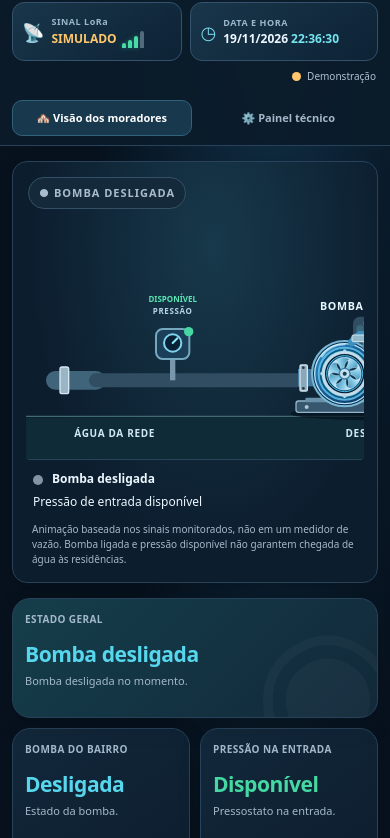
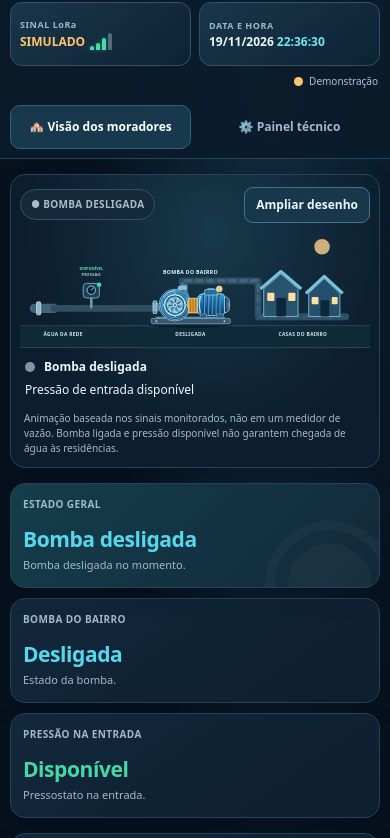
Before and after one commit to maktuby133/MONITORAMENTO-BOMBA-BAIRRO, a plain HTML site: page index.html in a window 390 px wide. Shown: the part 55-893 px from the top of the page. Drawn offline with Linux system fonts and the light colour scheme.

Commit message:
Update index.html

```diff
--- a/index.html
+++ b/index.html
@@ -25,13 +25,36 @@
 @media(max-width:1050px){.head{flex-wrap:wrap;padding:12px 0}.topright{width:100%;justify-content:stretch}.header-metric{flex:1}.source-compact{margin-left:auto}}
 @media(max-width:600px){.head{gap:9px}.brand{width:100%}.topright{display:grid;grid-template-columns:minmax(0,1fr) minmax(0,1.1fr);gap:8px;width:100%}.header-metric{min-height:59px;padding:8px 9px;gap:7px;border-radius:12px}.metric-icon{font-size:18px}.metric-label{font-size:9px;letter-spacing:.06em}.metric-value{font-size:12px;gap:5px}.date-metric .metric-value{gap:3px;flex-wrap:wrap}.date-metric time{display:block}.signal-bars{gap:2px}.signal-bars i{width:4px}.source-compact{grid-column:1/-1;justify-self:end;padding:0 2px;font-size:10px}.nav{padding-top:4px}}
 @media(max-width:370px){.metric-icon{display:none}.metric-value{font-size:11px}}
+
+/* Responsive refinements vNext: preserve the complete schematic on narrow screens. */
+html,body{max-width:100%;overflow-x:clip} .wrap,.grid,.card,.flowcard,.header-metric{min-width:0}
+.flow-scroll{max-width:100%}.watermap{max-width:100%}
+.flow-actions{display:flex;align-items:center;justify-content:space-between;gap:10px;flex-wrap:wrap;margin:0 0 8px}
+.diagram-zoom{display:none;border:1px solid #47728a;background:#17374b;color:#e9f8ff;border-radius:9px;padding:7px 11px;font-size:12px;font-weight:750;min-height:36px}
+@media(min-width:901px){.overview{grid-template-columns:repeat(3,minmax(0,1fr))}.head{min-height:76px}.flowcard{padding:20px 22px 14px}.watermap{width:100%;min-width:0}.flow-bottom{display:flex}}
+@media(max-width:900px){.head{align-items:flex-start}.topright{min-width:0}.header-metric{flex:1 1 180px}.columns{grid-template-columns:minmax(0,1fr)}}
+@media(max-width:600px){
+ header{position:relative}.head{align-items:stretch}.brand{width:100%}.topright{grid-template-columns:repeat(2,minmax(0,1fr))}.header-metric{width:100%;min-width:0;min-height:64px}.metric-content{min-width:0}.metric-value{overflow-wrap:anywhere}
+ .source-compact{grid-column:1/-1;justify-self:start}.nav{display:grid;grid-template-columns:repeat(2,minmax(0,1fr));gap:8px}.nav .tab{font-size:12px;min-height:44px}
+ .flowcard{padding:12px 9px 11px}.flow-actions{margin-bottom:5px}.flow-tag{font-size:10px;letter-spacing:.03em;white-space:normal}.diagram-zoom{display:inline-flex;align-items:center}
+ .flow-scroll{overflow:hidden;margin:0}.watermap{display:block;width:100%;min-width:0;max-width:100%;height:auto}
+ .flowcard.zoomed .flow-scroll{overflow-x:auto;scrollbar-width:thin;overscroll-behavior-x:contain}
+ .flowcard.zoomed .watermap{width:720px;min-width:720px;max-width:none}
+ .flow-bottom{display:grid;grid-template-columns:1fr;gap:6px}.flow-bottom span{overflow-wrap:anywhere}
+ .overview{grid-template-columns:repeat(2,minmax(0,1fr))}.overview .mainstatus{grid-column:1/-1}
+ .overview .big{overflow-wrap:anywhere}.card{border-radius:15px}.sectiontitle{gap:6px}
+ .events{max-width:100%}.event{flex-wrap:wrap}.event time{white-space:normal}.infoitem strong{overflow-wrap:anywhere}
+ .formgrid,.techgrid{grid-template-columns:repeat(2,minmax(0,1fr))}.formgrid .field{grid-column:1/-1}.techgrid .card{min-height:115px}
+}
+@media(max-width:390px){.wrap{padding-inline:10px}.overview{grid-template-columns:1fr}.overview .mainstatus{grid-column:auto}.overview>.card{min-height:105px}.techgrid{grid-template-columns:repeat(2,minmax(0,1fr))}.metric-icon{display:none}}
+@media(prefers-reduced-motion:reduce){.flowcard .impeller-blades{animation:none!important}}
 </style>
 </head>
 <body>
 <header><div class="wrap"><div class="head"><div class="brand"><div class="brand-icon" aria-hidden="true">💧</div><div><strong>Água do Bairro</strong><small>Monitoramento comunitário</small></div></div><div class="topright"><div class="header-metric lora-metric" id="loraHeader" role="status" aria-live="polite"><span class="metric-icon" aria-hidden="true">📡</span><div class="metric-content"><span class="metric-label">SINAL LoRa</span><span class="metric-value"><span id="loraHeaderText">SIMULADO</span><span class="signal-bars" id="loraBars" aria-hidden="true"><i></i><i></i><i></i><i></i></span></span></div></div><div class="header-metric date-metric"><span class="metric-icon" aria-hidden="true">◷</span><div class="metric-content"><span class="metric-label">DATA E HORA</span><span class="metric-value"><time id="headerDate">--/--/----</time><time id="headerTime">--:--:--</time></span></div></div><span class="source-compact" title="Origem dos dados"><i class="dot" id="sourceDot"></i><span id="sourceLabel">Simulação</span></span><span class="hidden" id="clock"></span></div></div><nav class="nav" aria-label="Seções do painel"><button class="tab" id="tabResidents" aria-selected="true" aria-controls="residents">🏘️ Visão dos moradores</button><button class="tab" id="tabTechnical" aria-selected="false" aria-controls="technical">⚙️ Painel técnico</button></nav></div></header>
 <main class="wrap">
-<section id="residents"><section class="section flow-first"><div class="card flowcard" id="flowCard"><div class="flow-top"><span class="flow-tag" id="flowTag">● BOMBA DESLIGADA</span></div>
-<div class="flow-scroll" aria-label="Diagrama hidráulico: deslize horizontalmente no celular para visualizar todas as casas"><svg class="watermap" viewBox="0 0 1080 370" role="img" aria-label="Ilustração animada da rede pública alimentando a bomba do bairro e as residências">
+<section id="residents"><section class="section flow-first"><div class="card flowcard" id="flowCard"><div class="flow-top"><span class="flow-tag" id="flowTag">● BOMBA DESLIGADA</span><button class="diagram-zoom" id="diagramZoom" type="button" aria-pressed="false" aria-label="Ampliar diagrama hidráulico">Ampliar desenho</button></div>
+<div class="flow-scroll" aria-label="Diagrama hidráulico completo; use Ampliar desenho no celular para ver detalhes"><svg class="watermap" viewBox="0 0 1080 370" role="img" aria-label="Ilustração animada da rede pública alimentando a bomba do bairro e as residências">
 <defs><linearGradient id="water" x1="0" x2="0" y1="0" y2="1"><stop stop-color="#72e6ff"/><stop offset="1" stop-color="#168dce"/></linearGradient><linearGradient id="building" x1="0" x2="1"><stop stop-color="#245071"/><stop offset="1" stop-color="#122d46"/></linearGradient><linearGradient id="pumpSteel" x1="0" y1="0" x2="1" y2="1"><stop stop-color="#3194cf"/><stop offset=".52" stop-color="#12558e"/><stop offset="1" stop-color="#082e55"/></linearGradient><linearGradient id="motorBlue" x1="0" y1="0" x2="0" y2="1"><stop stop-color="#3d9ed8"/><stop offset=".5" stop-color="#1769a8"/><stop offset="1" stop-color="#0a3767"/></linearGradient><filter id="glow"><feGaussianBlur stdDeviation="4" result="blur"/><feMerge><feMergeNode in="blur"/><feMergeNode in="SourceGraphic"/></feMerge></filter></defs>
 <g class="sky"><circle cx="932" cy="61" r="24" fill="#ffd18a" opacity=".8"/><path d="M0 305H1080" stroke="#416b72" stroke-width="2"/><path d="M0 307H1080V370H0Z" fill="#102b38"/></g>
 <!-- Entrada direta da rede pública, sem representação de estação -->
@@ -145,4 +168,17 @@ function connect(){const url=$('broker').value.trim(),topic=$('topic').value.tri
 function showTech(tech){$('residents').classList.toggle('hidden',tech);$('technical').classList.toggle('hidden',!tech);$('tabResidents').setAttribute('aria-selected',String(!tech));$('tabTechnical').setAttribute('aria-selected',String(tech));if(tech)chart();window.scrollTo({top:0,behavior:'smooth'})}
 $('tabResidents').onclick=()=>showTech(false);$('tabTechnical').onclick=()=>showTech(true);$('togglePump').onclick=()=>simChange({contator:!state.contator},'Bomba alternada');$('togglePressure').onclick=()=>simChange({pressostato:!state.pressostato},'Pressostato alternado');$('toggleLora').onclick=()=>simChange({lora:!state.lora},'Comunicação LoRa alternada');$('resetSim').onclick=simulation;$('simulateBtn').onclick=simulation;$('connectBtn').onclick=connect;$('disconnectBtn').onclick=()=>{if(state.client){state.client.end(true);state.client=null}state.mqtt=false;state.lastPacket=0;message('Desconectado manualmente.');render()};$('clearEvents').onclick=()=>{state.events=[];$('events').innerHTML='<p class="help">Nenhum evento nesta sessão.</p>'};window.addEventListener('resize',chart);setInterval(()=>{$('clock').textContent=new Date().toLocaleString('pt-BR');render()},1000);setInterval(()=>{if(state.mode==='simulation'&&state.lora)history()},15000);$('clock').textContent=new Date().toLocaleString('pt-BR');simulation();
 </script>
+<script>
+(function(){
+  const btn=document.getElementById('diagramZoom');
+  const card=document.getElementById('flowCard');
+  if(!btn||!card)return;
+  btn.addEventListener('click',()=>{
+    const expanded=card.classList.toggle('zoomed');
+    btn.textContent=expanded?'Ver desenho inteiro':'Ampliar desenho';
+    btn.setAttribute('aria-pressed',String(expanded));
+    btn.setAttribute('aria-label',expanded?'Reduzir diagrama para caber na tela':'Ampliar diagrama hidráulico');
+  });
+})();
+</script>
 </body></html>
```
